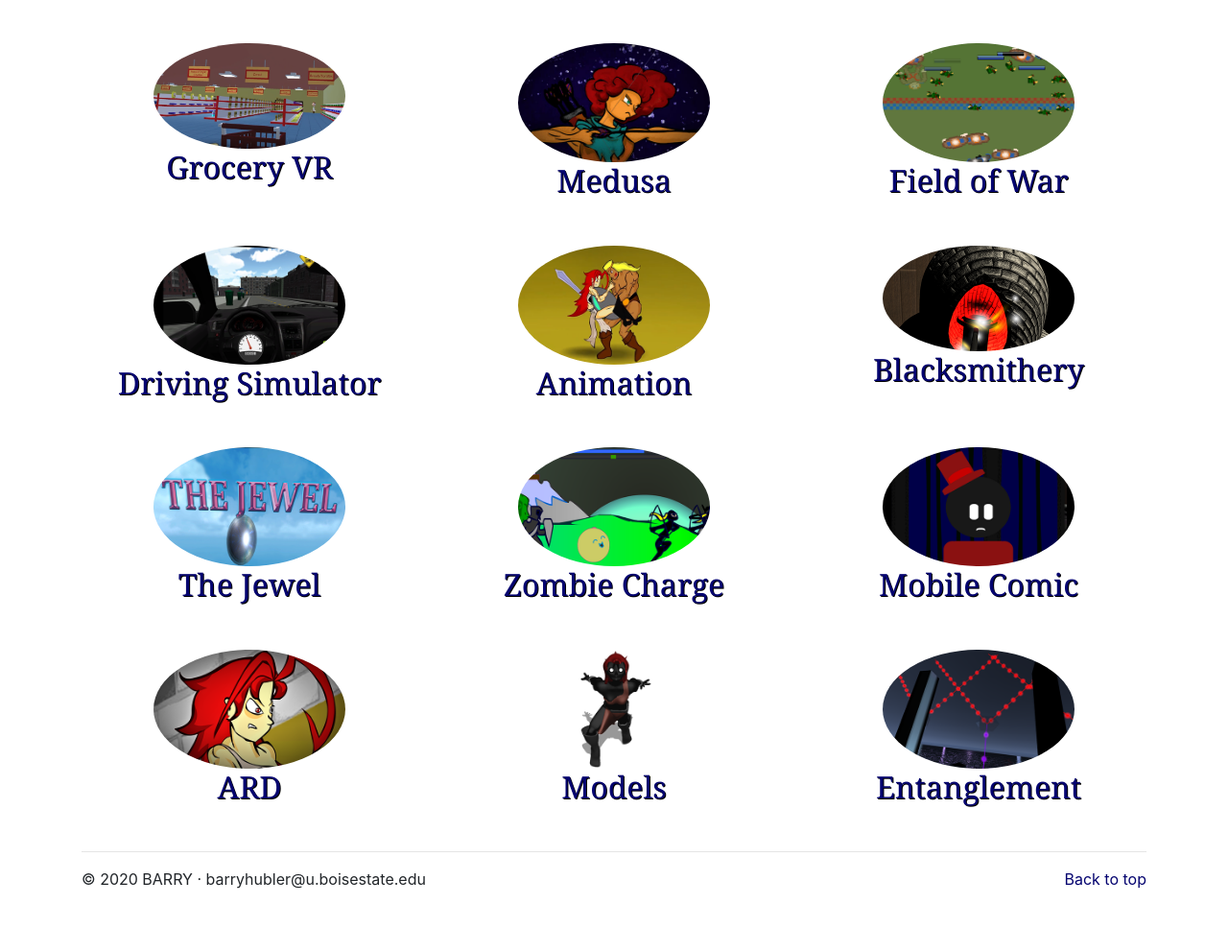
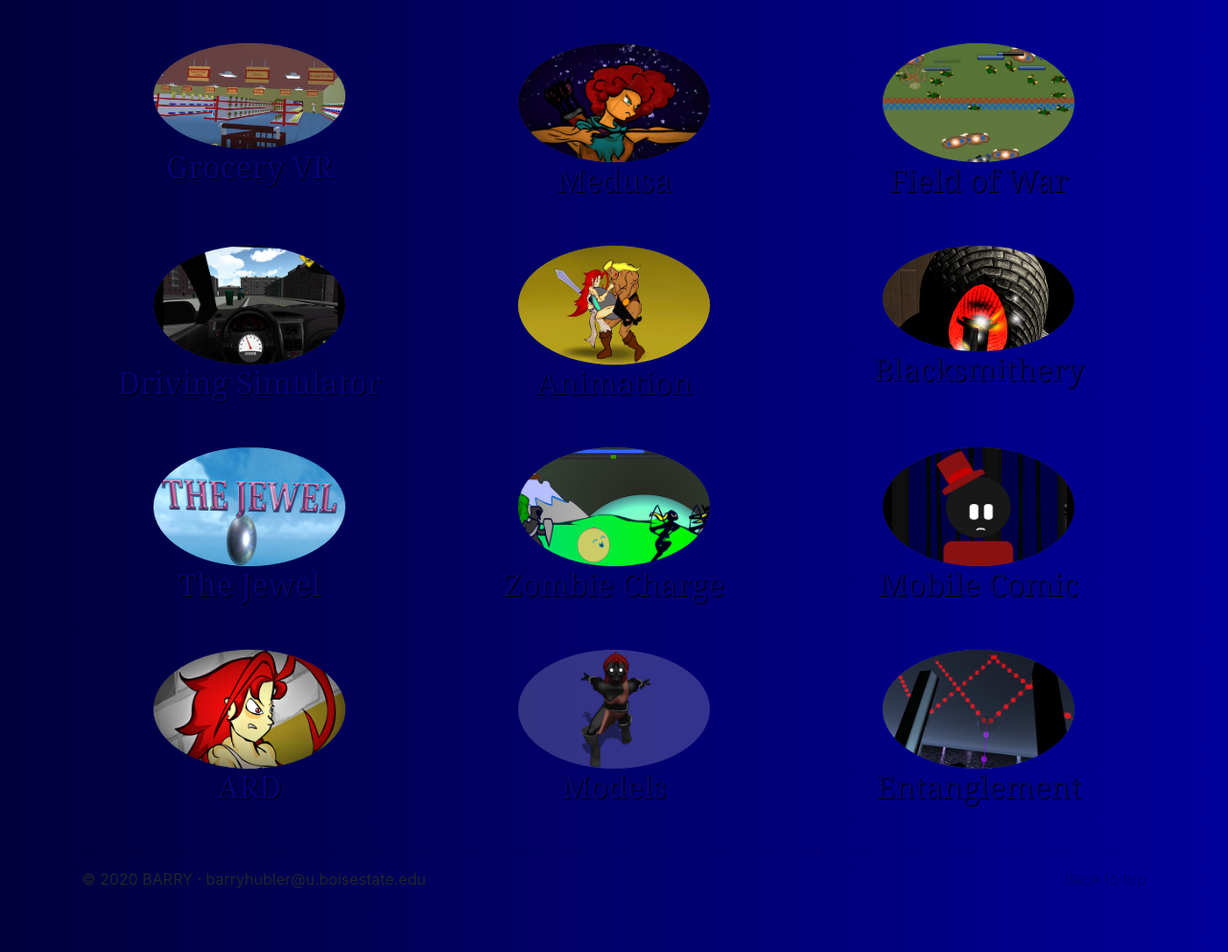
Before and after one commit to barrywhubler/barrywhubler.github.io, a PHP site: page /barrywhubler/home.html in a window 1280 px wide. Shown: the part 1502-2494 px from the top of the page at 96% size. Run offline with PHP 8.4, Linux system fonts and the light colour scheme; some web fonts are replaced.

Commit message:
Update blank.css

```diff
--- a/barrywhubler/blank.css
+++ b/barrywhubler/blank.css
@@ -3,7 +3,7 @@ body {
   padding-top: 3rem;
   padding-bottom: 3rem;
   color: #252525;
-	background-image: linear-gradient(right rgb(0, 0, 60), rgb(0, 0, 155));
+	background: linear-gradient(to right, rgb(0, 0, 60), rgb(0, 0, 155));
 	  background-repeat: no-repeat;
   background-attachment: fixed;
 	background-size: cover;
```
